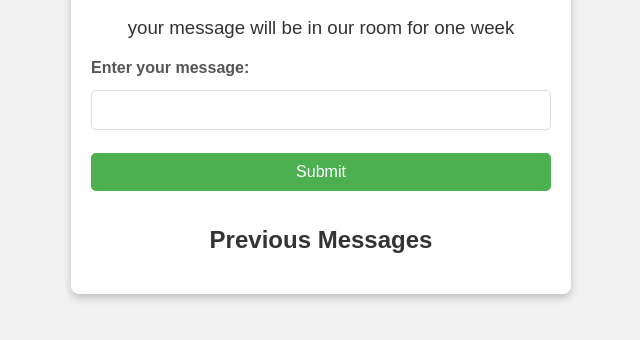
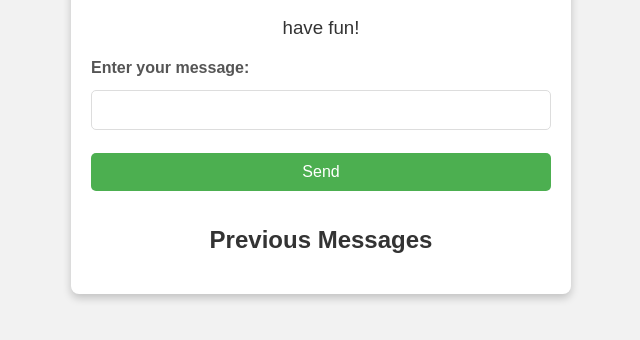
Before and after one commit to AkeBoss-tech/DormMessages, a plain HTML site: page index.html in a window 1280 px wide. Shown: the part 302-642 px from the top of the page, without its empty margins (319-959 px from the left). Drawn offline with Linux system fonts and the light colour scheme; no server answers.

Commit message:
add final esp code

```diff
--- a/index.html
+++ b/index.html
@@ -124,11 +124,11 @@
 
     <div class="container">
         <h1>Write a Message for Akash and Bronny's Room!</h1>
-        <h3>your message will be in our room for one week</h3>
+        <h3>have fun!</h3>
         <form id="messageForm">
             <label for="message">Enter your message:</label>
             <input type="text" id="message" name="message" required>
-            <button type="submit">Submit</button>
+            <button type="submit">Send</button>
         </form>
 
         <h2>Previous Messages</h2>
```
Also changed, not shown: 2 other files.
